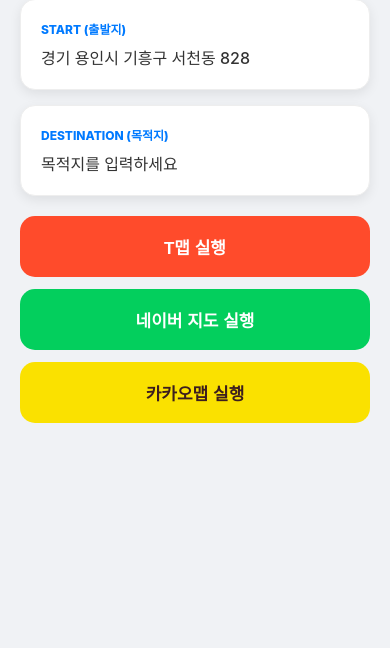
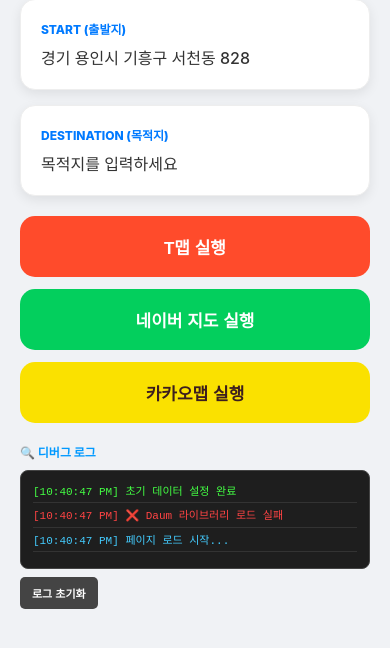
Before and after one commit to sanjarchoi-psn/gray-stone-772, a plain HTML site: page index.html in a window 390 px wide. Shown: the part 96-744 px from the top of the page. Drawn offline with Linux system fonts and the light colour scheme.

Commit message:
Add mobile debug log display for real-time diagnostics

```diff
--- a/index.html
+++ b/index.html
@@ -13,6 +13,47 @@
         .btn-group { display: flex; flex-direction: column; gap: 12px; margin-top: 20px; }
         button { padding: 18px; border: none; border-radius: 15px; color: white; font-weight: bold; font-size: 17px; cursor: pointer; }
         .tmap { background: #FF4B2B; } .naver { background: #03CF5D; } .kakao { background: #FAE100; color: #3c1e1e; }
+
+        /* 디버그 로그 스타일 */
+        #debug-container { margin-top: 20px; }
+        #debug-log {
+            background: #1e1e1e;
+            color: #00ff00;
+            padding: 12px;
+            margin-top: 10px;
+            font-size: 11px;
+            max-height: 200px;
+            overflow-y: auto;
+            border-radius: 8px;
+            font-family: 'Courier New', monospace;
+            line-height: 1.4;
+            border: 1px solid #444;
+        }
+        .debug-title {
+            font-weight: bold;
+            color: #0099ff;
+            margin-bottom: 8px;
+            font-size: 12px;
+        }
+        .debug-entry {
+            margin-bottom: 4px;
+            padding: 2px 0;
+            border-bottom: 1px solid #333;
+        }
+        .debug-error { color: #ff4444; }
+        .debug-success { color: #44ff44; }
+        .debug-info { color: #44ccff; }
+        .debug-warn { color: #ffaa44; }
+        #clear-btn {
+            background: #444;
+            color: #fff;
+            padding: 8px 12px;
+            border: none;
+            border-radius: 5px;
+            font-size: 11px;
+            cursor: pointer;
+            margin-top: 8px;
+        }
     </style>
 </head>
 <body>
@@ -31,12 +72,56 @@
         <button class="kakao" onclick="goNavi('kakao')">카카오맵 실행</button>
     </div>
 
+    <!-- 디버그 로그 -->
+    <div id="debug-container">
+        <div class="debug-title">🔍 디버그 로그</div>
+        <div id="debug-log"></div>
+        <button id="clear-btn" onclick="clearLog()">로그 초기화</button>
+    </div>
+
 <script>
+    // 디버그 로그 함수
+    const logContainer = document.getElementById('debug-log');
+    const maxLogs = 50;
+    let logs = [];
+
+    function addLog(message, type = 'info') {
+        const timestamp = new Date().toLocaleTimeString();
+        const logEntry = { message, type, timestamp };
+        logs.unshift(logEntry);
+
+        if (logs.length > maxLogs) {
+            logs.pop();
+        }
+
+        renderLogs();
+
+        // 콘솔에도 출력
+        console[type === 'error' ? 'error' : type === 'success' ? 'log' : 'log'](message);
+    }
+
+    function renderLogs() {
+        logContainer.innerHTML = logs.map(log => {
+            const className = `debug-entry debug-${log.type}`;
+            return `<div class="${className}">[${log.timestamp}] ${log.message}</div>`;
+        }).join('');
+        logContainer.scrollTop = 0;
+    }
+
+    function clearLog() {
+        logs = [];
+        renderLogs();
+        addLog('로그가 초기화되었습니다.', 'info');
+    }
+
+    // 초기화
+    addLog('페이지 로드 시작...', 'info');
+
     // Daum 라이브러리 로드 확인
     if (typeof daum === 'undefined') {
-        console.error('Daum Postcode 라이브러리가 로드되지 않았습니다.');
+        addLog('❌ Daum 라이브러리 로드 실패', 'error');
     } else {
-        console.log('Daum Postcode 라이브러리 로드 완료');
+        addLog('✅ Daum 라이브러리 로드 성공', 'success');
     }
 
     let data = {
@@ -46,67 +131,94 @@
     const VWORLD_KEY = '62A5D7CE-FE7A-3E45-B9D3-9982BFEB7A91';
     let currentTarget = '';
 
+    addLog('초기 데이터 설정 완료', 'success');
+
     function openPostcode(target) {
         try {
             currentTarget = target;
-            console.log('주소 검색 시작:', target);
+            const targetName = target === 'start' ? '출발지' : '목적지';
+            addLog(`📍 ${targetName} 검색 시작...`, 'info');
 
             if (typeof daum === 'undefined' || !daum.Postcode) {
+                addLog('❌ daum.Postcode를 찾을 수 없음', 'error');
                 alert('주소 검색 서비스를 로드 중입니다. 잠시 후 다시 시도해주세요.');
                 return;
             }
 
+            addLog('📂 주소 팝업 오픈 중...', 'warn');
+
             new daum.Postcode({
                 oncomplete: function(res) {
-                    console.log('주소 선택 완료:', res.address);
+                    addLog(`✅ 주소 선택 완료: ${res.address}`, 'success');
                     const addr = res.address;
                     document.getElementById(currentTarget + 'Addr').innerText = addr + " (좌표 확인 중...)";
                     getVworldCoords(addr);
                 },
                 onclose: function() {
-                    console.log('주소 검색 팝업 닫음');
+                    addLog('❌ 주소 검색 팝업 닫음', 'warn');
                 }
             }).open();
         } catch (error) {
-            console.error('주소 검색 에러:', error);
+            addLog(`❌ 주소 검색 에러: ${error.message}`, 'error');
             alert('주소 검색에 실패했습니다: ' + error.message);
         }
     }
 
     function getVworldCoords(addr) {
         try {
+            addLog(`🌐 V-World API 호출 중: ${addr}`, 'info');
             const script = document.createElement('script');
             script.src = `https://api.vworld.kr/req/data?service=address&request=getcoord&crs=epsg:4326&address=${encodeURIComponent(addr)}&refine=true&simple=false&format=json&type=road&key=${VWORLD_KEY}&callback=vworldRes`;
+
             script.onerror = () => {
-                console.error('V-World API 호출 실패');
+                addLog(`❌ V-World API 호출 실패`, 'error');
                 document.getElementById(currentTarget + 'Addr').innerText = addr + " (좌표 확인 불가)";
             };
+
+            script.onload = () => {
+                addLog(`✅ V-World API 스크립트 로드 완료`, 'success');
+            };
+
             document.head.appendChild(script);
         } catch (error) {
-            console.error('좌표 조회 에러:', error);
+            addLog(`❌ 좌표 조회 에러: ${error.message}`, 'error');
         }
     }
 
     window.vworldRes = function(json) {
-        console.log('V-World 응답:', json);
+        addLog(`📊 V-World 응답 수신`, 'info');
+
         if (json.response && json.response.status === "OK") {
             const point = json.response.result.point;
             const fullAddr = json.response.refined.text;
             data[currentTarget] = { name: fullAddr, x: point.x, y: point.y };
             document.getElementById(currentTarget + 'Addr').innerText = fullAddr;
-            console.log('좌표 저장 완료:', data[currentTarget]);
+            addLog(`✅ 좌표 저장 완료: (${point.x}, ${point.y})`, 'success');
         } else {
-            console.warn('V-World 응답 오류:', json);
+            addLog(`❌ V-World 응답 오류: ${json.response?.status || 'UNKNOWN'}`, 'error');
         }
     };
 
     function goNavi(type) {
-        if (!data.goal.x) return alert("목적지를 먼저 검색해 주세요.");
+        if (!data.goal.x) {
+            addLog('❌ 목적지 미설정', 'error');
+            alert("목적지를 먼저 검색해 주세요.");
+            return;
+        }
+
         const s = data.start, g = data.goal;
         let url = "";
+        const typeMap = { tmap: 'T맵', naver: '네이버', kakao: '카카오' };
+
+        addLog(`🚗 ${typeMap[type]} 실행 중...`, 'info');
+
         if(type === 'tmap') url = `tmap://route?goalname=${encodeURIComponent(g.name)}&goalx=${g.x}&goaly=${g.y}&startname=${encodeURIComponent(s.name)}&startx=${s.x}&starty=${s.y}`;
         else if(type === 'naver') url = `nmap://route/car?slat=${s.y}&slng=${s.x}&sname=${encodeURIComponent(s.name)}&dlat=${g.y}&dlng=${g.x}&dname=${encodeURIComponent(g.name)}&appname=mynavi`;
         else if(type === 'kakao') url = `kakaomap://route?sp=${s.y},${s.x}&sname=${encodeURIComponent(s.name)}&ep=${g.y},${g.x}&ename=${encodeURIComponent(g.name)}&by=CAR`;
+
+        addLog(`📍 출발지: ${s.name}`, 'info');
+        addLog(`📍 목적지: ${g.name}`, 'info');
+
         window.location.href = url;
     }
 </script>
```
